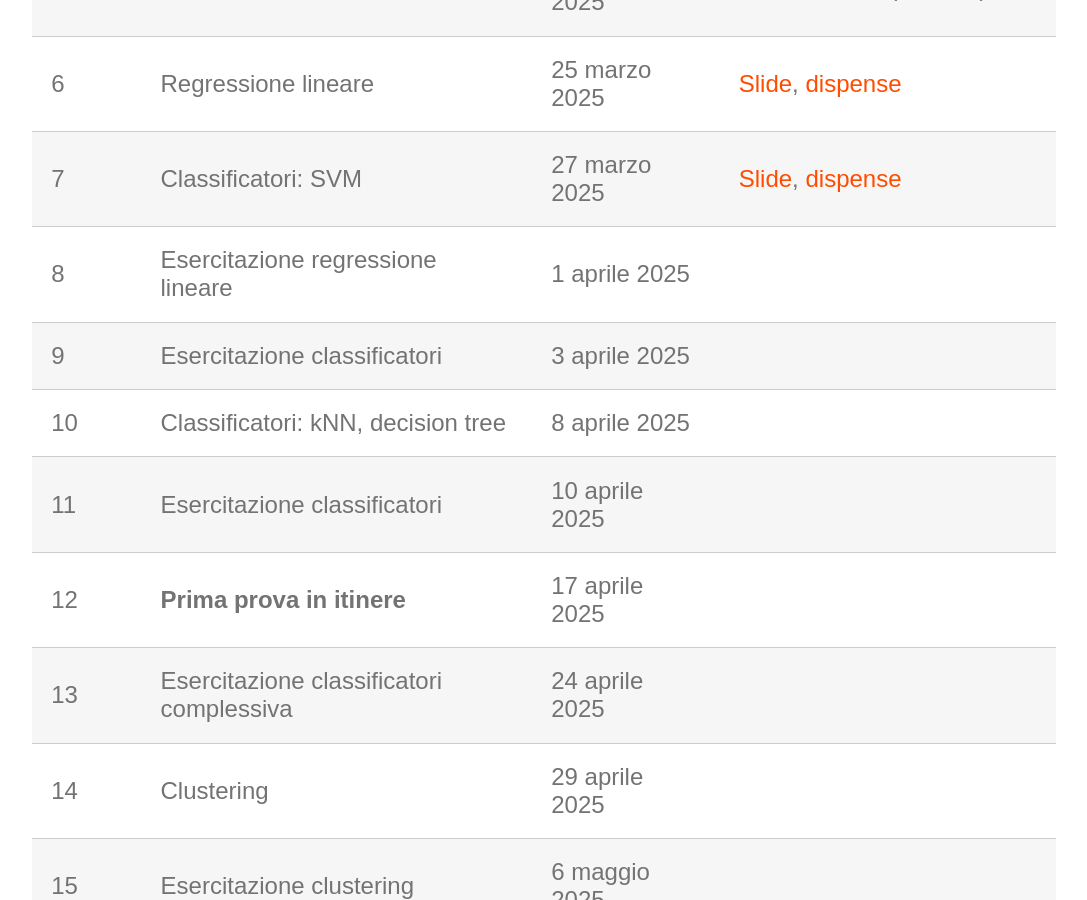
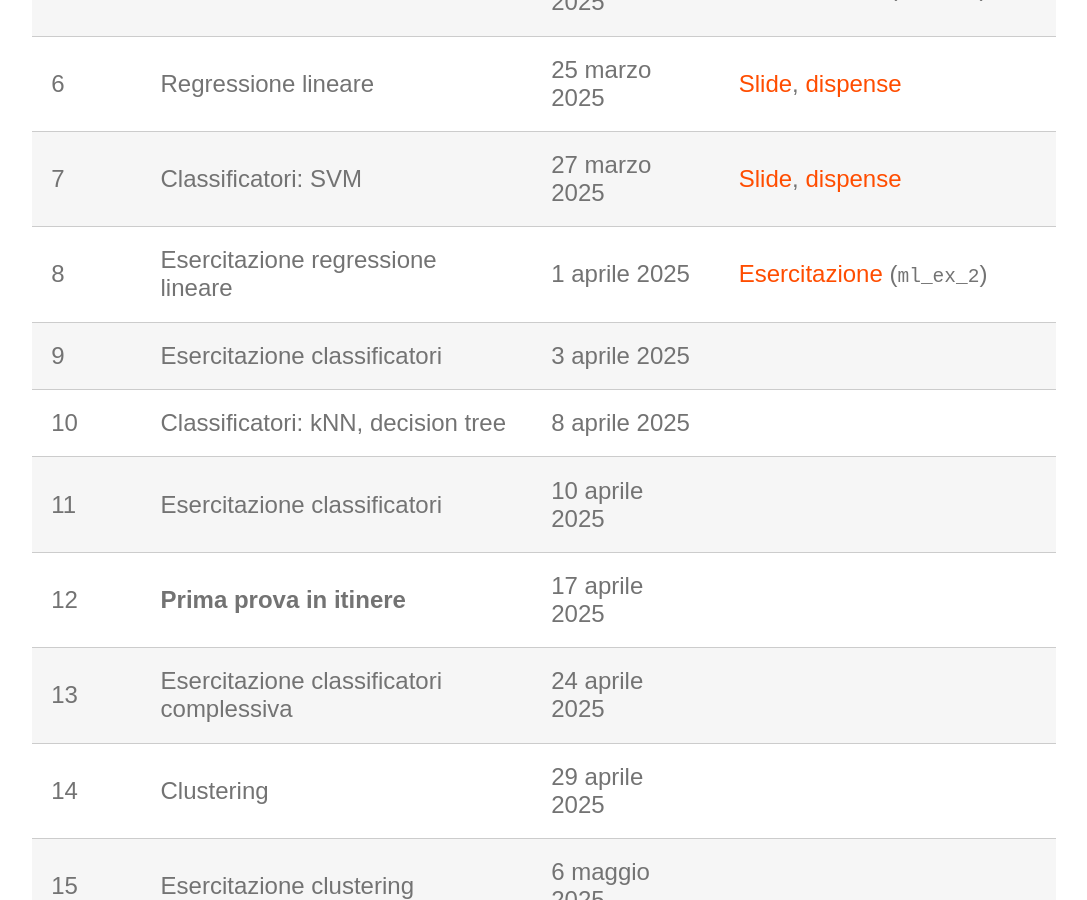
Before and after one commit to perceivelab/ml-mz-2025, a Jekyll site: the page built from lezioni.md, in a window 1280 px wide and 900 px high, scrolled down 709 px. Shown: the whole window, without its empty margins (96-1183 px from the left). Built offline with Jekyll 4.4.1, drawn with Linux system fonts in a browser that asks for light colours; our own code applies the rules of GitHub Pages for plain Markdown files.

Commit message:
Aggiunta esercitazione regressione lineare

```diff
--- a/lezioni.md
+++ b/lezioni.md
@@ -13,7 +13,7 @@ layout: page
 | 5       | Esercitazione PCA                      | 20 marzo 2025        | [Esercitazione](https://studentiunict-my.sharepoint.com/:u:/g/personal/simone_palazzo_unict_it/EZe2Yn_SnHZCuq5wHQTVytMB1BANnjtKy-JarJWowM41Yw?e=w6j5Uh) (`ml_ex_1`)       |
 | 6       | Regressione lineare                    | 25 marzo 2025        | [Slide](https://studentiunict-my.sharepoint.com/:b:/g/personal/simone_palazzo_unict_it/EWwpjXmUYoVNrpPiAlAZSssBxTSX7-uJ6OjwO5NuBtlN6w?e=p2bqAJ), [dispense](https://studentiunict-my.sharepoint.com/:b:/g/personal/simone_palazzo_unict_it/ETYgHJJQJq9ArwBl9zDPr8sBzvujEdoLwR2yxW8udVunjA?e=lgggdz)       |
 | 7       | Classificatori: SVM      | 27 marzo 2025        |  [Slide](https://studentiunict-my.sharepoint.com/:b:/g/personal/concetto_spampinato_unict_it/ERksvOCk4FNBrmeoioPZZ1MBMeMjyORVajSvejP6XepsGA?e=UcaWNP), [dispense](https://studentiunict-my.sharepoint.com/:b:/g/personal/concetto_spampinato_unict_it/EQkGWNE2UztFrHOoYe9TqCcBeVt57OyOEE7xoPZ9TCYvNA?e=fbFRIt)      |
-| 8       | Esercitazione regressione lineare                    | 1 aprile 2025        |        |
+| 8       | Esercitazione regressione lineare                    | 1 aprile 2025        | [Esercitazione](https://studentiunict-my.sharepoint.com/:u:/g/personal/simone_palazzo_unict_it/EceYFgjCpddFh_4kasL2Ye8BkGEKIFxr2PxWZtmyBVjrFg?e=leF8SX) (`ml_ex_2`)      |
 | 9       | Esercitazione classificatori          | 3 aprile 2025        |        |
 | 10      | Classificatori: kNN, decision tree     | 8 aprile 2025        |        |
 | 11      | Esercitazione classificatori          | 10 aprile 2025       |        |
```
